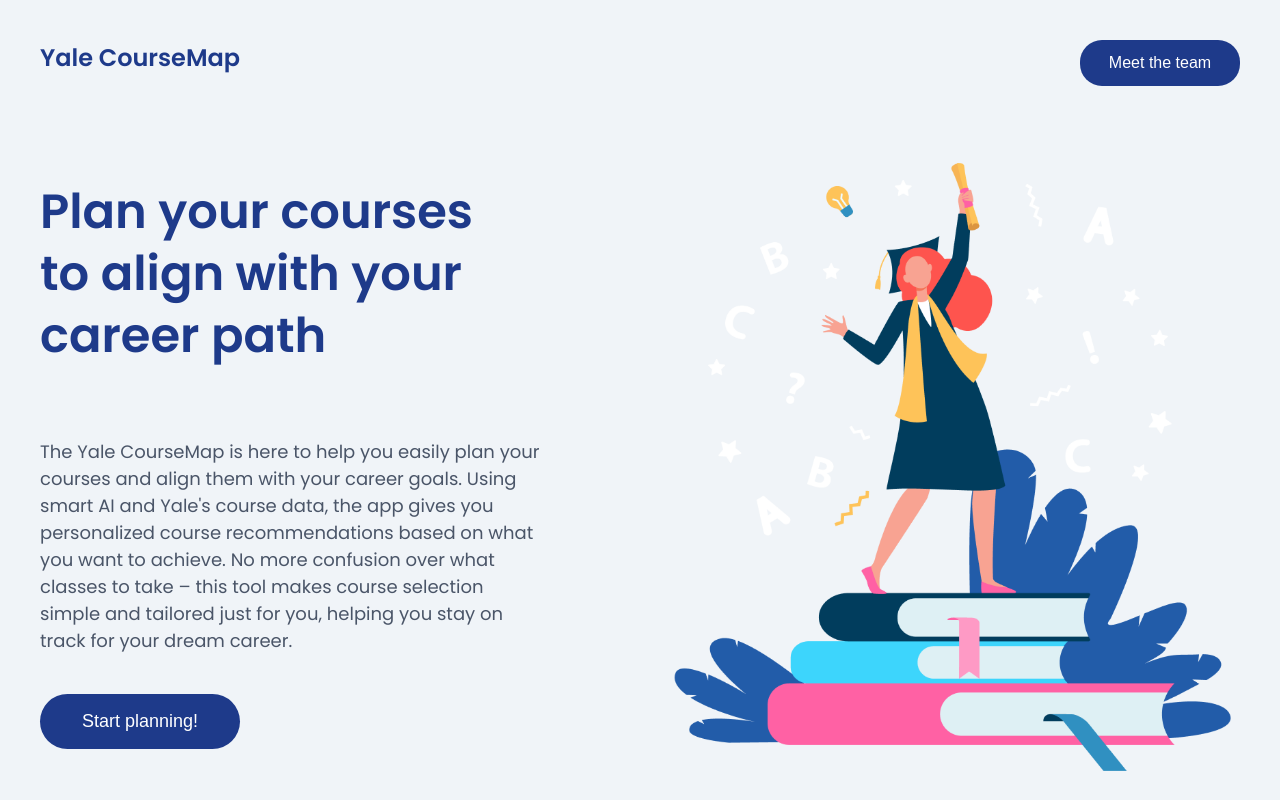
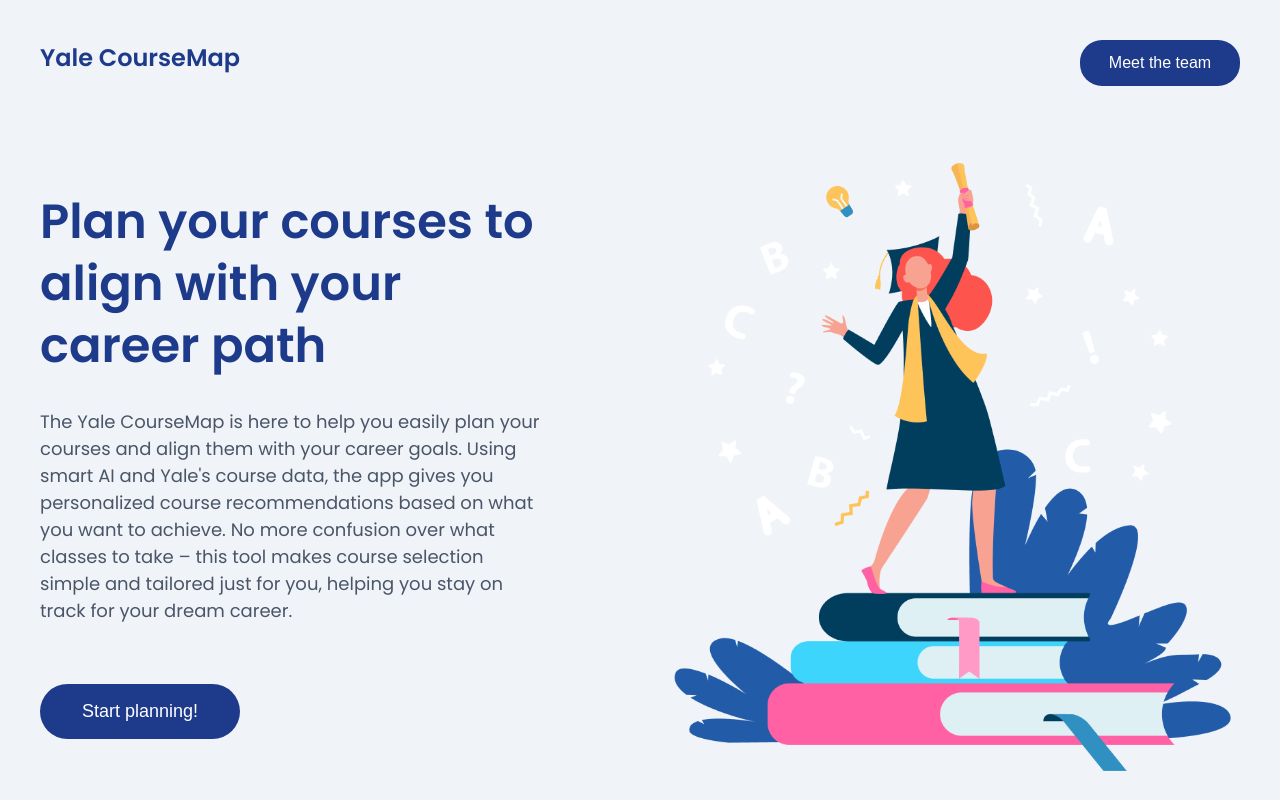
Before and after one commit to JamesSerrano94/YCP, a React (Create React App) app in the folder frontend/: page / in a window 1280 px wide. Built offline with nearby package versions, Linux system fonts and the light colour scheme.

Commit message:
add call to action hover effect

```diff
--- a/frontend/src/Components/main.css
+++ b/frontend/src/Components/main.css
@@ -75,7 +75,35 @@
     font-weight: bold;
     color: #1e3a8a;
     line-height: 1.3;
-    margin-bottom: 70px;
+    margin-bottom: 30px;
+  }
+
+  .highlight {
+    position: relative;
+    display: inline-block;
+    color: #1e3a8a;
+    transition: all 0.3s ease;
+  }
+
+  .highlight:hover {
+    color: #3792E6;
+    transform: scale(1.1);
+  }
+
+  .highlight::after {
+    content: '';
+    position: absolute;
+    width: 100%;
+    height: 3px;
+    background-color: #3792E6;
+    left: 0;
+    bottom: -5px;
+    transform: scaleX(0);
+    transition: transform 0.3s ease;
+  }
+
+  .highlight:hover::after {
+    transform: scaleX(1);
   }
 
   .description {
@@ -96,14 +124,21 @@
     color: white;
     border: none;
     cursor: pointer;
-  transition: background-color 0.3s ease, transform 0.2s ease;
-  margin-top: 0px;
+    transition: background-color 0.3s ease, transform 0.3s ease, box-shadow 0.3s ease;
+    margin-top: 20px;
   }
 
   .start-button:hover {
-  background-color: #142f6b;
+    background-color: #3792E6;
+    transform: scale(1.1);
+    box-shadow: 0 10px 20px rgba(0, 0, 0, 0.2);
+  }
+
+  .start-button:active {
     transform: scale(1.05);
+    box-shadow: 0 5px 10px rgba(0, 0, 0, 0.2);
   }
+
 
 .image-section {
   flex: 1;
--- a/frontend/src/Components/main.js
+++ b/frontend/src/Components/main.js
@@ -14,7 +14,10 @@
       <div className='content'>
         <div className='text-section'>
           <div className='big-title'>
-            Plan your courses <br /> to align with your career path
+          <div className='big-title'>
+            Plan your courses to <br /> align with your <span className='highlight'>career path</span>
+          </div>
+
           </div>
           <div className='description'>
           The Yale CourseMap is here to help you easily plan your courses and align them with your career goals. Using smart AI and Yale's course data, the app gives you personalized course recommendations based on what you want to achieve. No more confusion over what classes to take – this tool makes course selection simple and tailored just for you, helping you stay on track for your dream career.
```
Also changed, not shown: frontend/public/backquote.png (deleted), frontend/public/frontquote.png (deleted). Lines whose indentation alone changed are shown as unchanged.
